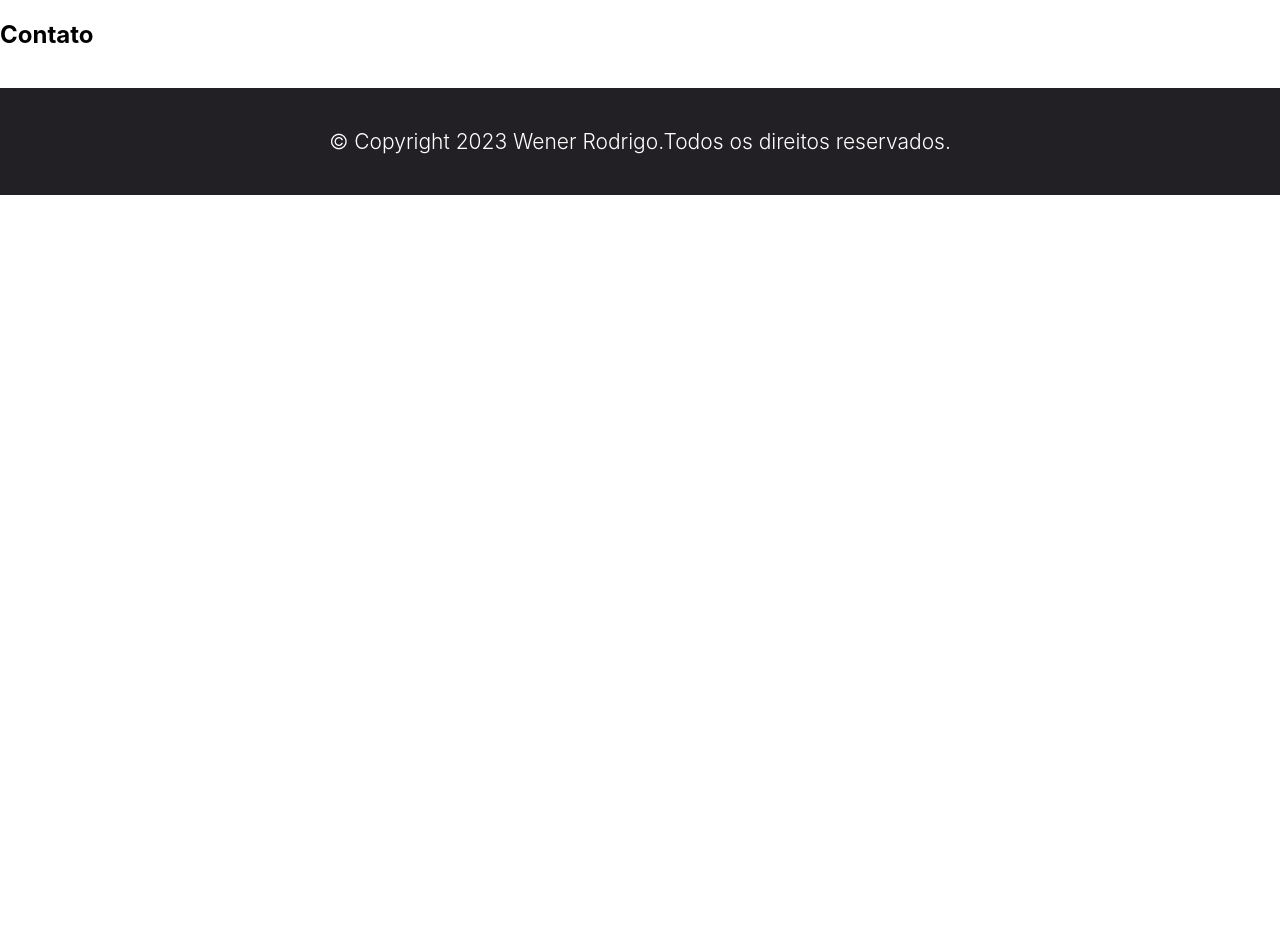
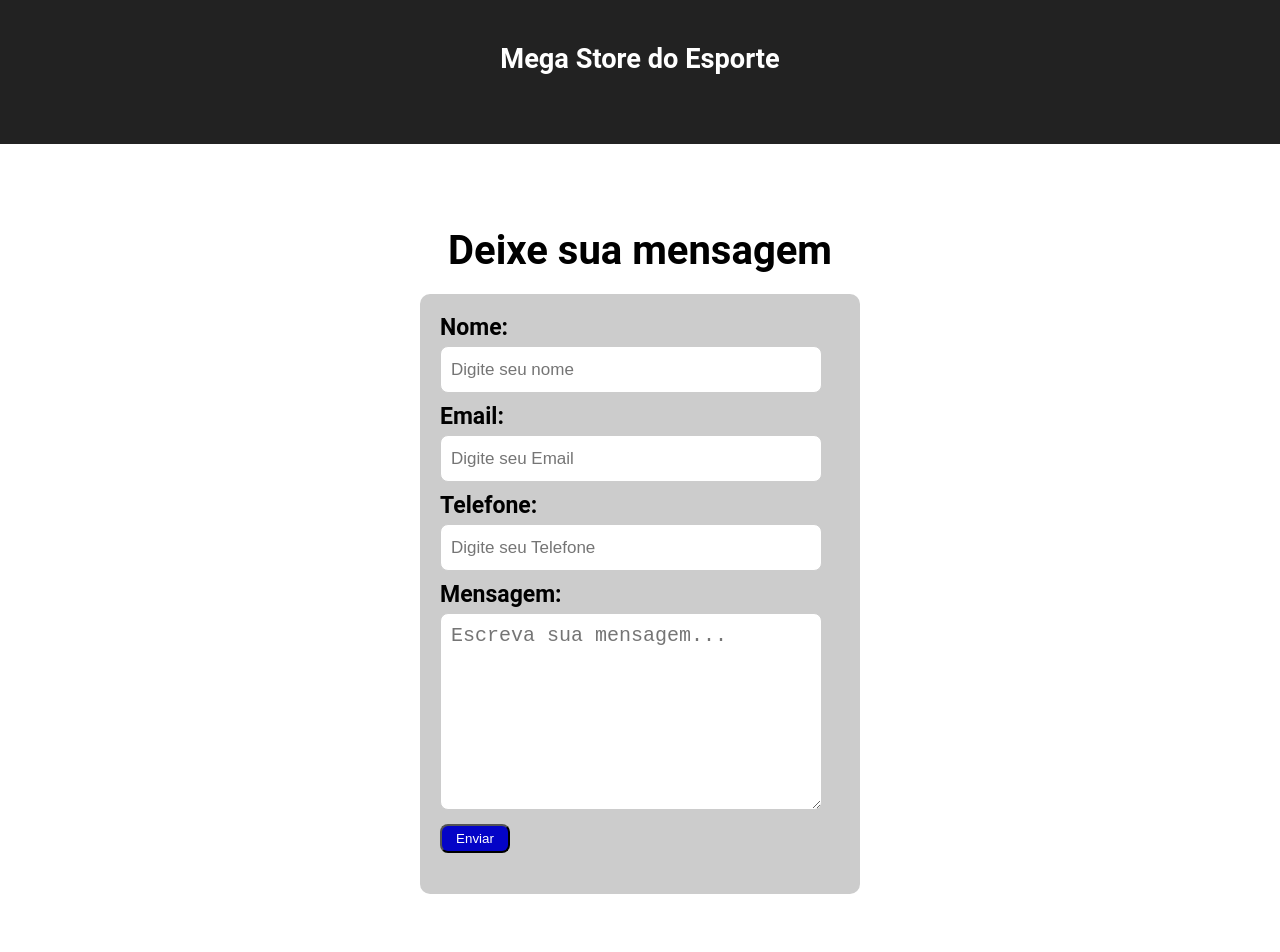
Before and after one commit to WenerRodrigo/store_sports, a React (Create React App) app: page /contact in a window 1280 px wide. Shown: the top 952 px of the page. Before the commit the page ends 800 px from the top, so only its background shows below. Built offline with nearby package versions, Linux system fonts and the light colour scheme; the HTML template or start-up script is replaced by a standard one.

Commit message:
Criado um formulario pra contato, criado tambérm o seu css e algumas validações de envio

```diff
--- a/src/pages/contact/Contact.jsx
+++ b/src/pages/contact/Contact.jsx
@@ -1,8 +1,87 @@
+import { useState } from "react";
+import styles from './Contact.module.css';
+import Header from '../../components/header/Header';
+
+
+
 const Contact = () => {
+    const [formData, setFormData] = useState({
+        nome: '',
+        email: '',
+        telefone: '',
+        mensagem: ''
+    })
+
+    const handleChange = (e) => {
+        const { name, value } = e.target;
+        setFormData({ ...formData, [name]: value })
+    }
+
+    const handleSubmit = (e) => {
+        e.preventDefault();
+        console.log("Dados do formulario enviados com sucesso:", formData);
+        setFormData({
+            nome: '',
+            email: '',
+            telefone: '',
+            mensagem: ''
+        })
+    }
+
+
     return (
-        <div>
-            <h2>Contato</h2>
+        <>
+        <Header />
+            <div className={styles.container}>
+            <h2 className={styles.title}>Deixe sua mensagem</h2>
+            <form className={styles.form} onSubmit={handleSubmit}>
+                <div className={styles.campos}>
+                    <label className={styles.label} htmlFor="nome">Nome:</label>
+                    <input
+                        type="text"
+                        id="nome"
+                        name="nome"
+                        value={formData.nome}
+                        onChange={handleChange}
+                        placeholder="Digite seu nome"
+                    />
+                </div>
+                <div className={styles.campos}>
+                    <label className={styles.label} htmlFor="email">Email:</label>
+                    <input
+                        type="email"
+                        id="email"
+                        name="email"
+                        value={formData.email}
+                        onChange={handleChange}
+                        placeholder="Digite seu Email"
+                    />
+                </div>
+                <div className={styles.campos}>
+                    <label className={styles.label} htmlFor="nome">Telefone:</label>
+                    <input
+                        type="tel"
+                        id="telefone"
+                        name="telefone"
+                        value={formData.telefone}
+                        onChange={handleChange}
+                        placeholder="Digite seu Telefone"
+                    />
+                </div>
+                <div className={styles.campos}>
+                    <label className={styles.label} htmlFor="nome">Mensagem:</label>
+                    <textarea
+                        id="mensagem"
+                        name="mensagem"
+                        value={formData.mensagem}
+                        onChange={handleChange}
+                        placeholder="Escreva sua mensagem..."
+                    />
+                </div>
+                <button className={styles.botao} type="submit" >Enviar</button>
+            </form>
         </div>
+        </>
     )
 }
 
--- /dev/null
+++ b/src/pages/contact/Contact.module.css
@@ -0,0 +1,68 @@
+.container {
+    display: flex;
+    flex-direction: column;
+    align-items: center;
+    justify-content: center;
+    height: 100vh;
+}
+
+.title {
+    font-size: 2.5rem;
+    margin-bottom: 20px;
+    font-family: 'Roboto', sans-serif;
+}
+
+.form {
+    width: 80%;
+    height: 70vh;
+    max-width: 400px;
+    padding: 20px;
+    background-color: #ccc;
+    border-radius: 10px;
+    box-shadow: 0 0 10px rgbs(0, 0, 0, 0.6);
+}
+
+.campos {
+    margin-bottom: 10px;
+}
+
+.label {
+    display: block;
+    font-size: 23px;
+    font-family: 'Roboto', sans-serif;
+    font-weight: bold;
+    margin-bottom: 5px;
+}
+
+
+input{
+    width: 90%;
+    height: 25px;
+    padding: 10px;
+    border-radius: 8px;
+    border: 1px solid #ccc;
+    font-size: 17px;
+}
+
+textarea {
+    width: 90%;
+    height: 175px;
+    padding: 10px;
+    border-radius: 8px;
+    border: 1px solid #ccc;
+    font-size: 20px;
+}
+
+.botao {
+    background-color: #0404c7;
+    color: #fff;
+    padding: 5px;
+    border-radius: 8px;
+    width: 70px;
+
+}
+
+.botao:hover {
+    background-color: #000044;
+    cursor: pointer;
+}
```
